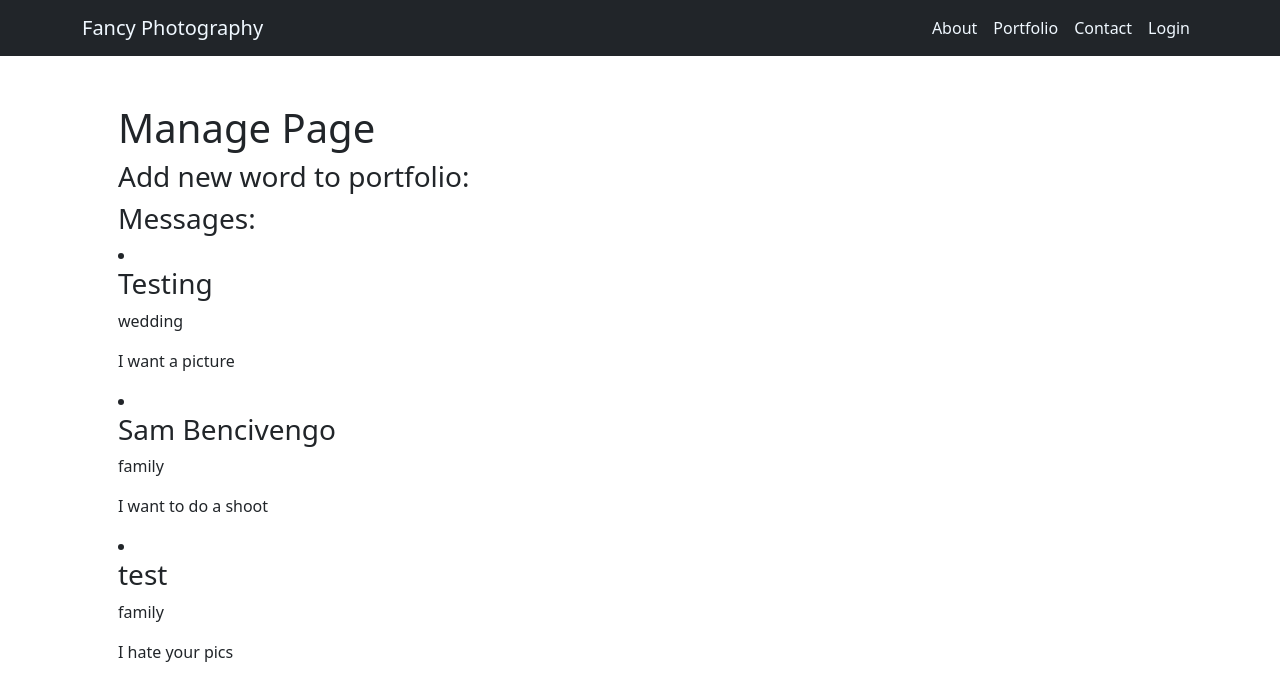
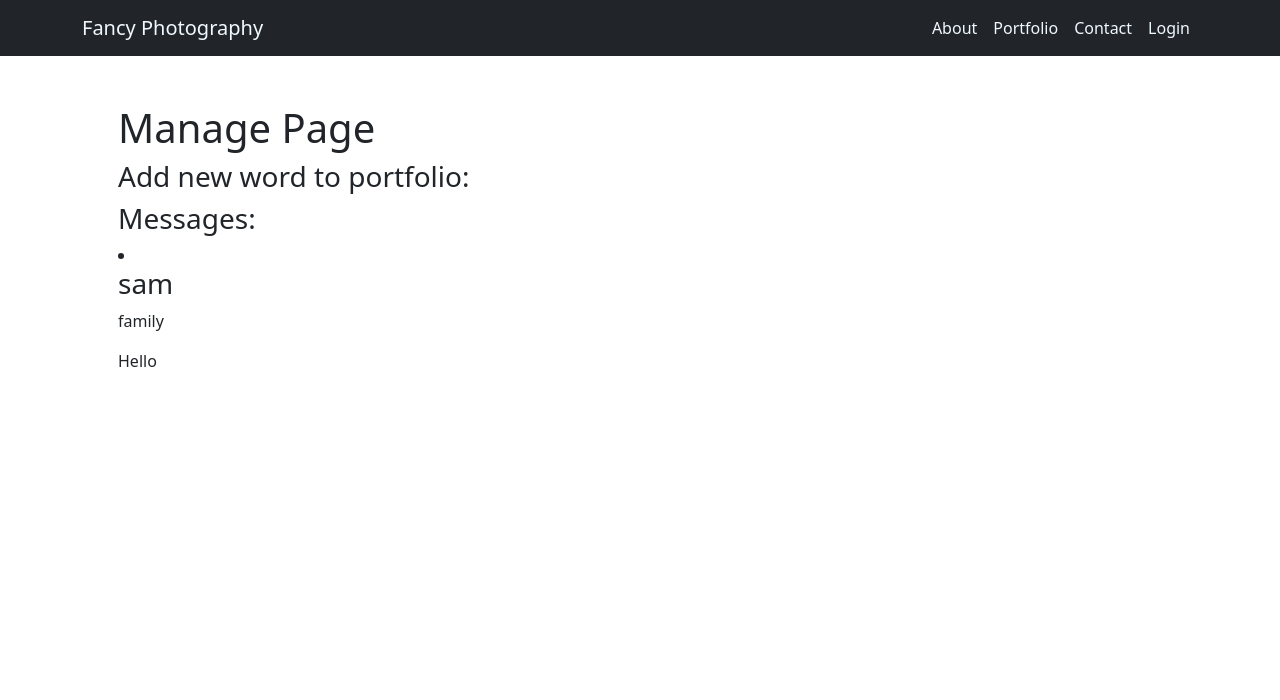
Before and after one commit to conniehqk/Photographer-Portfolio-Site-Project, a React (Create React App) app: page /manage in a window 1280 px wide. Shown: the top 700 px of the page. Built offline with nearby package versions, Linux system fonts and the light colour scheme; data requests are answered from the project's data file.

Commit message:
Finished the contact form functionality

```diff
--- a/db.json
+++ b/db.json
@@ -27,25 +27,11 @@
 	],
 	"messages": [
 		{
-			"name": "Testing",
-			"email": "test@gmail.com",
-			"subject": "wedding",
-			"message": "I want a picture",
-			"id": 1
-		},
-		{
-			"name": "Sam Bencivengo",
+			"name": "sam",
 			"email": "sam@gmail.com",
 			"subject": "family",
-			"message": "I want to do a shoot",
-			"id": 2
-		},
-		{
-			"name": "test",
-			"email": "testingagain@gmail.com",
-			"subject": "family",
-			"message": "I hate your pics",
-			"id": 3
+			"message": "Hello",
+			"id": 1
 		}
 	]
 }
--- a/src/components/App.js
+++ b/src/components/App.js
@@ -29,7 +29,11 @@ function App() {
 				Accept: 'application/json',
 			},
 			body: JSON.stringify(formMessage),
-		});
+		})
+			.then((r) => r.json())
+			.then((msg) => {
+				setSubmittedMessage([...submittedMessage, msg]);
+			});
 
 		e.preventDefault();
 
```
